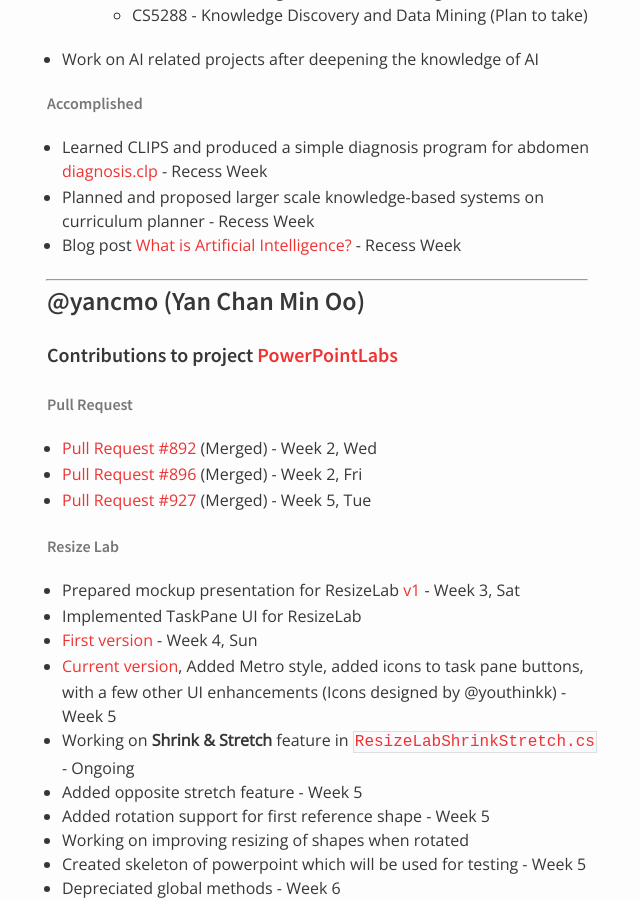
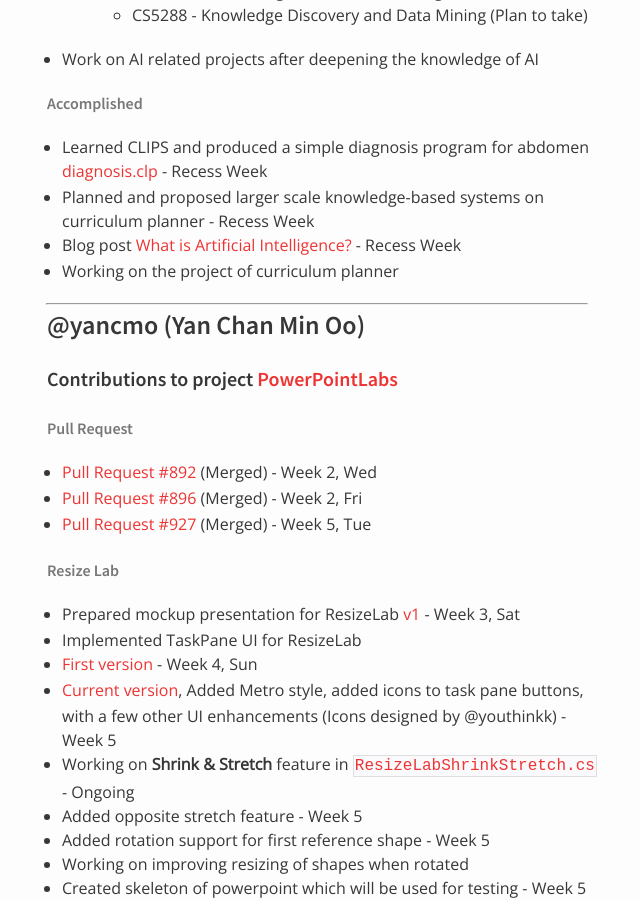
Before and after one commit to nus-oss/cs3281-AY1516S2-website, a Jekyll site: the page built from teams/powerpointlabs.md, in a window 1280 px wide and 900 px high, scrolled down 8675 px. Shown: the whole window, without its empty margins (323-963 px from the left). Built offline with Jekyll 4.4.1, drawn with Linux system fonts in a browser that asks for light colours.

Commit message:
Update Yu Ting's expertise

```diff
--- a/teams/powerpointlabs.md
+++ b/teams/powerpointlabs.md
@@ -252,6 +252,7 @@
 * Learned CLIPS and produced a simple diagnosis program for abdomen [diagnosis.clp](https://gist.github.com/youthinkk/782c8ba0f8db7084deea) - Recess Week
 * Planned and proposed larger scale knowledge-based systems on curriculum planner - Recess Week
 * Blog post [What is Artificial Intelligence?](https://blog.nus.edu.sg/cs3281youthinkk/2016/02/29/what-is-artificial-intelligence/) - Recess Week
+* Working on the project of curriculum planner
 
 ---
 
```
